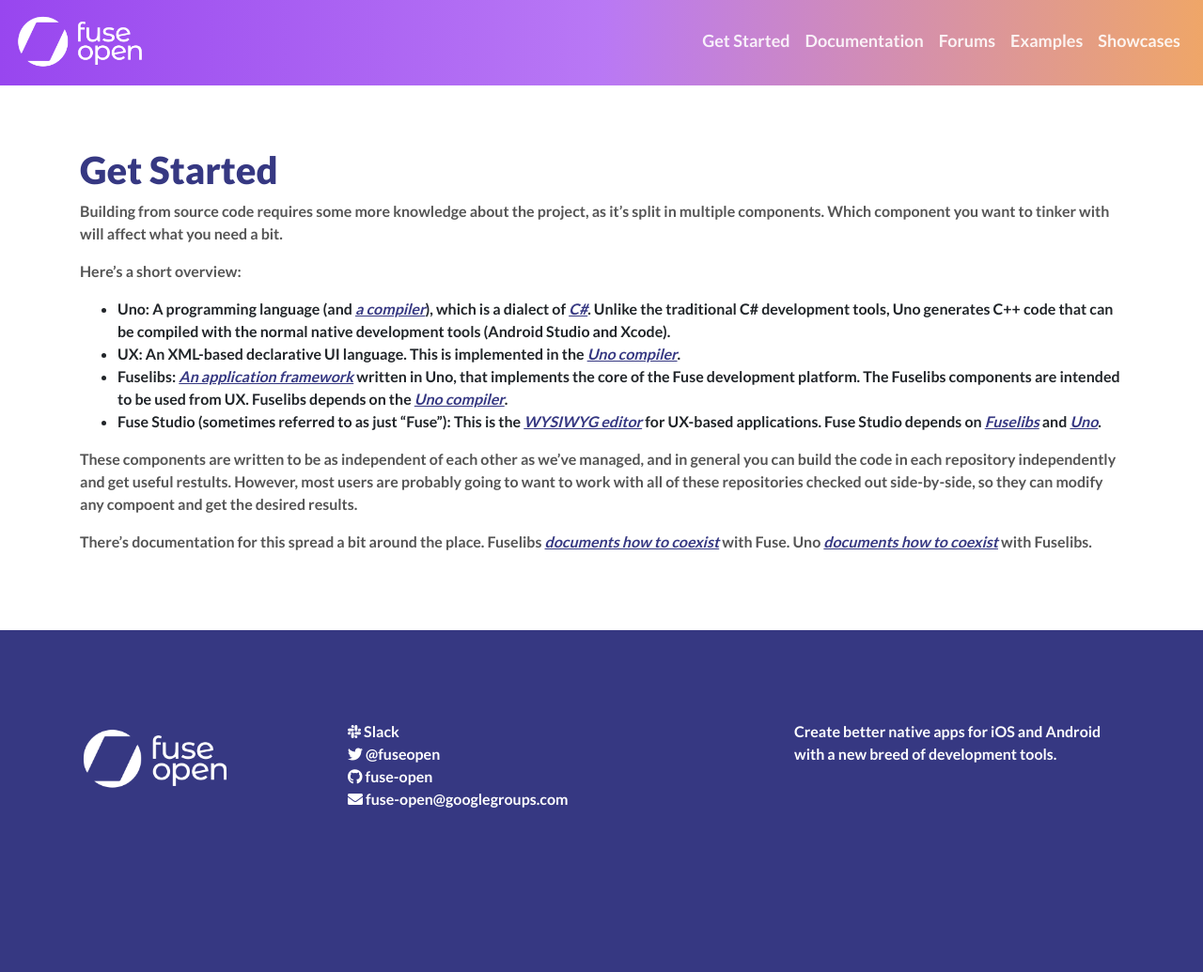
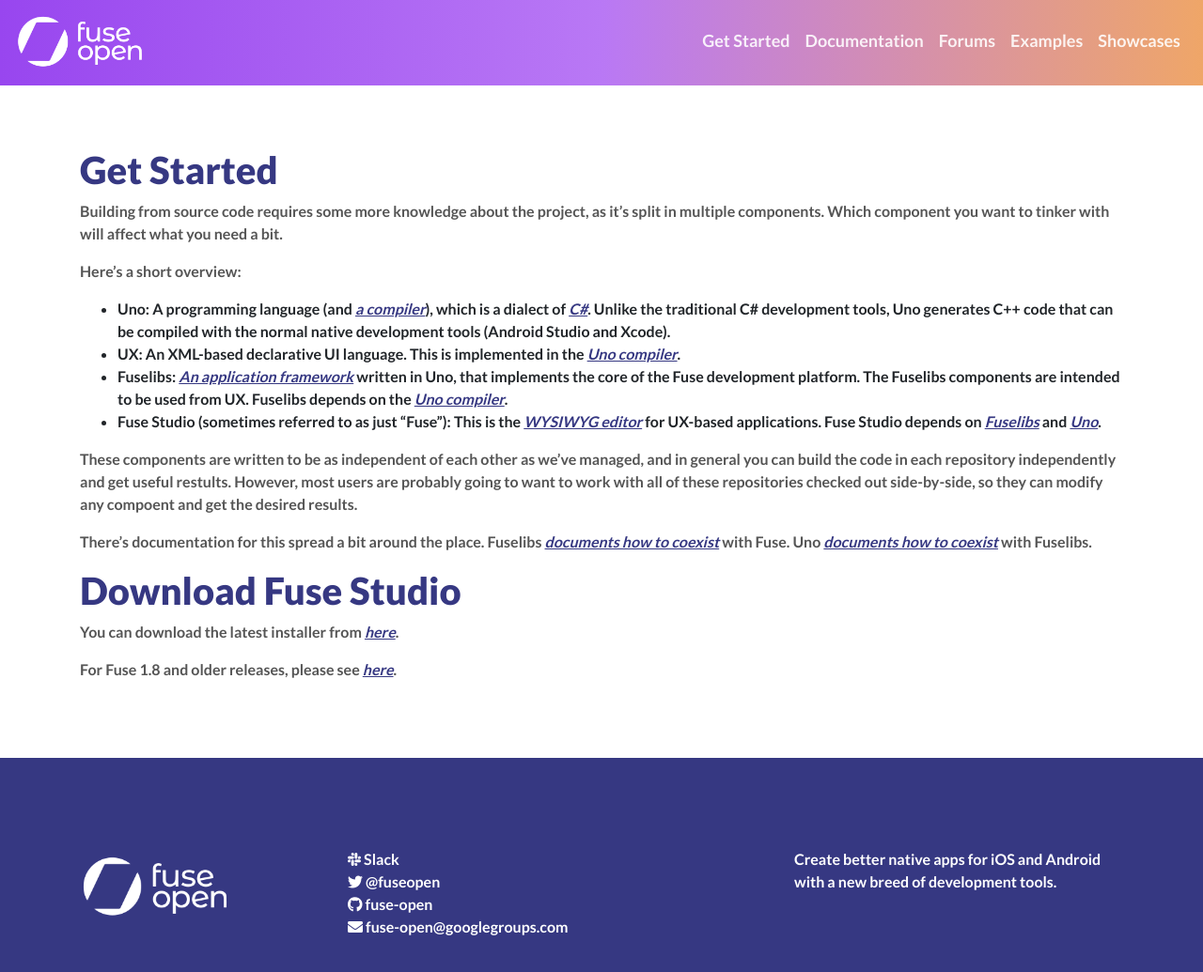
Before and after one commit to fuse-open/fuse-open.github.io, a Jekyll site: the page built from get_started.md, in a window 1280 px wide and 1183 px high, cut to the strip 104-1139 px from the top of the window. Shown: the whole strip at 94% size. Built offline with Jekyll 4.4.1, drawn with Linux system fonts in a browser that asks for light colours; nearby versions of some CDN libraries.

Commit message:
Missed a button
And added another

```diff
--- a/_layouts/home.html
+++ b/_layouts/home.html
@@ -12,7 +12,7 @@
             <h1>Welcome to Fuse Open</h1>
             <p>An open-source cross-platform mobile app development tool suite, supporting building Android and iOS applications.</p>
             <p>With Fuse you can build native mobile user interfaces using the easy to learn UX Markup language, and use JavaScript to add business logic.</p>
-            <a href="downloads/"><button type="button" class="btn btn-outline-light">Get Started</button></a>
+            <a href="get-started/"><button type="button" class="btn btn-outline-light">Get Started</button></a>
             <a href="https://github.com/fuse-open/fuse-studio" target="_blank"><button type="button" class="btn btn-outline-light"><i class="fab fa-github"></i> View Source Code</button></a>
           </div>
           <div class="col-lg-7 d-none d-lg-block d-xl-block">
@@ -76,8 +76,9 @@
         <img class="img-fluid" alt="Fuse Open Visual" src="{{ site.baseurl }}{% link assets/images/visuals/visual3.png %}">
         <h2>Create Once, Wow everywhere</h2>
         <p class="pcenter">
-          Some say, "learn once, write anywhere". We say: "write once, deploy everywhere". Fuse leverages from OpenGL to achieve a blazingly fast cross-platform solution.
+          Some say, "learn once, write anywhere". We say: "write once, deploy everywhere". Fuse leverages from OpenGL to achieve a blazingly fast cross-platform solution.<br><br>
         </p>
+        <a href="get-started/"><button type="button" class="btn btn-outline-primary">Get Started</button></a>
       </div>
     </div>
     <div class="users">
--- a/_sass/_variables.scss
+++ b/_sass/_variables.scss
@@ -62,7 +62,7 @@ $colors: map-merge((
   "gray-dark":  $gray-800
 ), $colors);
 
-$primary:       $blue !default;
+$primary:       #363882 !default;
 $secondary:     $gray-600 !default;
 $success:       $green !default;
 $info:          $cyan !default;
--- a/get_started.md
+++ b/get_started.md
@@ -40,3 +40,9 @@ Fuselibs.
 [4]: https://github.com/fuse-open/fuse-studio
 [5]: https://github.com/fuse-open/fuselibs/blob/master/README.md#fuse
 [6]: https://github.com/fuse-open/uno/blob/master/Documentation/Configuration.md#standard-library
+
+# Download Fuse Studio
+
+You can download the latest installer from <a href="https://github.com/fuse-open/fuse-studio/releases" target="_blank">here</a>.
+
+For Fuse 1.8 and older releases, please see <a href="https://github.com/fusetools/fuse-releases/releases" target="_blank">here</a>.
```
